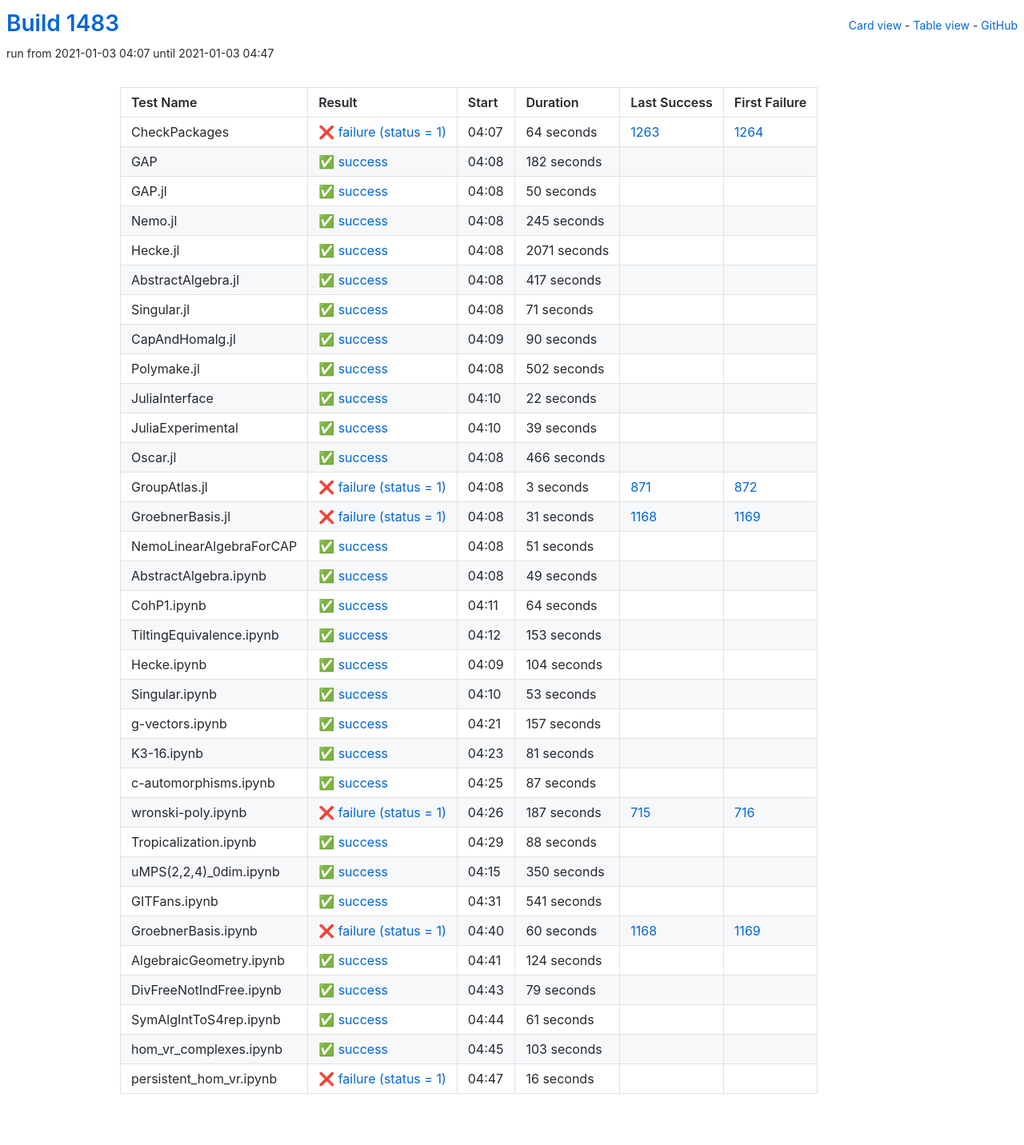
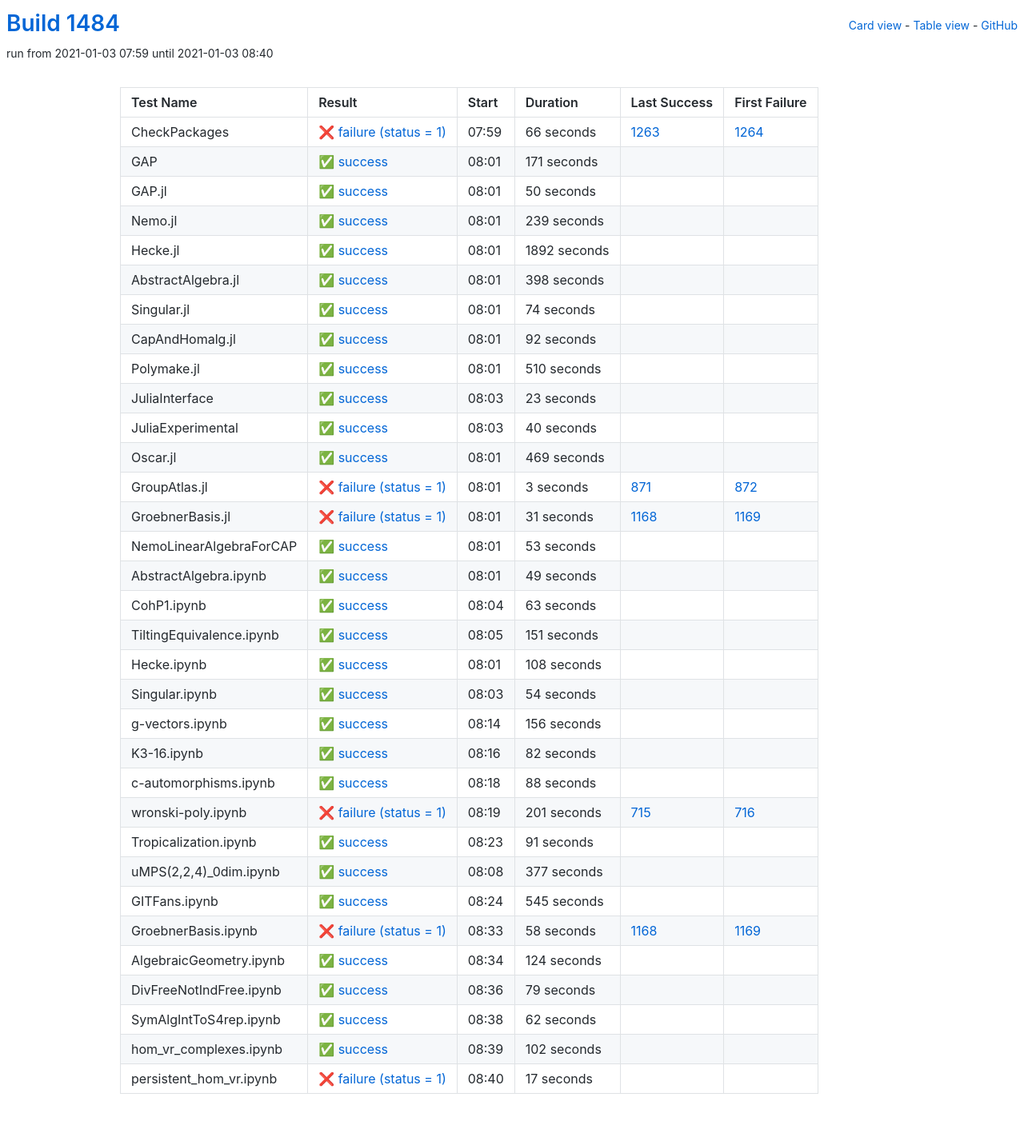
Before and after one commit to oscar-system/oscar-ci-status-stable, a Jekyll site: the page built from table.html, in a window 1280 px wide. Shown: the whole page at 80% size. Built offline with Jekyll 4.4.1, drawn with Linux system fonts in a browser that asks for light colours.

Commit message:
Build #1484

```diff
--- a/_data/ci.yml
+++ b/_data/ci.yml
@@ -1,6 +1,6 @@
 ---
-build: 1483
-build_url: https://oscarci.mathematik.uni-kl.de/job/oscar-stable/1483/
+build: 1484
+build_url: https://oscarci.mathematik.uni-kl.de/job/oscar-stable/1484/
 job: oscar-stable
 organization: oscar-system
 repo: oscar-ci-status-stable
@@ -8,32 +8,32 @@ repourl: https://github.com/oscar-system/oscar-ci-status-stable
 tests:
 - name: CheckPackages
   id: checkpackages
-  log: https://oscarci.mathematik.uni-kl.de/job/oscar-stable/1483/artifact/logs/build-1483/CheckPackages.log
-  start: 2021-01-03 04:07
+  log: https://oscarci.mathematik.uni-kl.de/job/oscar-stable/1484/artifact/logs/build-1484/CheckPackages.log
+  start: 2021-01-03 07:59
   success: false
   exitcode: 1
   status: failure
-  duration: 64
+  duration: 66
   last_success: 1263
   last_success_url: https://oscarci.mathematik.uni-kl.de/job/oscar-stable/1263/
   first_failure: 1264
   first_failure_url: https://oscarci.mathematik.uni-kl.de/job/oscar-stable/1264/
 - name: GAP
   id: gap
-  log: https://oscarci.mathematik.uni-kl.de/job/oscar-stable/1483/artifact/logs/build-1483/GAP.log
-  start: 2021-01-03 04:08
+  log: https://oscarci.mathematik.uni-kl.de/job/oscar-stable/1484/artifact/logs/build-1484/GAP.log
+  start: 2021-01-03 08:01
   success: true
   exitcode: 0
   status: success
-  duration: 182
+  duration: 171
   last_success: false
   last_success_url:
   first_failure: false
   first_failure_url:
 - name: GAP.jl
   id: gap-jl
-  log: https://oscarci.mathematik.uni-kl.de/job/oscar-stable/1483/artifact/logs/build-1483/GAP.jl.log
-  start: 2021-01-03 04:08
+  log: https://oscarci.mathematik.uni-kl.de/job/oscar-stable/1484/artifact/logs/build-1484/GAP.jl.log
+  start: 2021-01-03 08:01
   success: true
   exitcode: 0
   status: success
@@ -44,116 +44,116 @@ tests:
   first_failure_url:
 - name: Nemo.jl
   id: nemo-jl
-  log: https://oscarci.mathematik.uni-kl.de/job/oscar-stable/1483/artifact/logs/build-1483/Nemo.jl.log
-  start: 2021-01-03 04:08
+  log: https://oscarci.mathematik.uni-kl.de/job/oscar-stable/1484/artifact/logs/build-1484/Nemo.jl.log
+  start: 2021-01-03 08:01
   success: true
   exitcode: 0
   status: success
-  duration: 245
+  duration: 239
   last_success: false
   last_success_url:
   first_failure: false
   first_failure_url:
 - name: Hecke.jl
   id: hecke-jl
-  log: https://oscarci.mathematik.uni-kl.de/job/oscar-stable/1483/artifact/logs/build-1483/Hecke.jl.log
-  start: 2021-01-03 04:08
+  log: https://oscarci.mathematik.uni-kl.de/job/oscar-stable/1484/artifact/logs/build-1484/Hecke.jl.log
+  start: 2021-01-03 08:01
   success: true
   exitcode: 0
   status: success
-  duration: 2071
+  duration: 1892
   last_success: false
   last_success_url:
   first_failure: false
   first_failure_url:
 - name: AbstractAlgebra.jl
   id: abstractalgebra-jl
-  log: https://oscarci.mathematik.uni-kl.de/job/oscar-stable/1483/artifact/logs/build-1483/AbstractAlgebra.jl.log
-  start: 2021-01-03 04:08
+  log: https://oscarci.mathematik.uni-kl.de/job/oscar-stable/1484/artifact/logs/build-1484/AbstractAlgebra.jl.log
+  start: 2021-01-03 08:01
   success: true
   exitcode: 0
   status: success
-  duration: 417
+  duration: 398
   last_success: false
   last_success_url:
   first_failure: false
   first_failure_url:
 - name: Singular.jl
   id: singular-jl
-  log: https://oscarci.mathematik.uni-kl.de/job/oscar-stable/1483/artifact/logs/build-1483/Singular.jl.log
-  start: 2021-01-03 04:08
+  log: https://oscarci.mathematik.uni-kl.de/job/oscar-stable/1484/artifact/logs/build-1484/Singular.jl.log
+  start: 2021-01-03 08:01
   success: true
   exitcode: 0
   status: success
-  duration: 71
+  duration: 74
   last_success: false
   last_success_url:
   first_failure: false
   first_failure_url:
 - name: CapAndHomalg.jl
   id: capandhomalg-jl
-  log: https://oscarci.mathematik.uni-kl.de/job/oscar-stable/1483/artifact/logs/build-1483/CapAndHomalg.jl.log
-  start: 2021-01-03 04:09
+  log: https://oscarci.mathematik.uni-kl.de/job/oscar-stable/1484/artifact/logs/build-1484/CapAndHomalg.jl.log
+  start: 2021-01-03 08:01
   success: true
   exitcode: 0
   status: success
-  duration: 90
+  duration: 92
   last_success: false
   last_success_url:
   first_failure: false
   first_failure_url:
 - name: Polymake.jl
   id: polymake-jl
-  log: https://oscarci.mathematik.uni-kl.de/job/oscar-stable/1483/artifact/logs/build-1483/Polymake.jl.log
-  start: 2021-01-03 04:08
+  log: https://oscarci.mathematik.uni-kl.de/job/oscar-stable/1484/artifact/logs/build-1484/Polymake.jl.log
+  start: 2021-01-03 08:01
   success: true
   exitcode: 0
   status: success
-  duration: 502
+  duration: 510
   last_success: false
   last_success_url:
   first_failure: false
   first_failure_url:
 - name: JuliaInterface
   id: juliainterface
-  log: https://oscarci.mathematik.uni-kl.de/job/oscar-stable/1483/artifact/logs/build-1483/JuliaInterface.log
-  start: 2021-01-03 04:10
+  log: https://oscarci.mathematik.uni-kl.de/job/oscar-stable/1484/artifact/logs/build-1484/JuliaInterface.log
+  start: 2021-01-03 08:03
   success: true
   exitcode: 0
   status: success
-  duration: 22
+  duration: 23
   last_success: false
   last_success_url:
   first_failure: false
   first_failure_url:
 - name: JuliaExperimental
   id: juliaexperimental
-  log: https://oscarci.mathematik.uni-kl.de/job/oscar-stable/1483/artifact/logs/build-1483/JuliaExperimental.log
-  start: 2021-01-03 04:10
+  log: https://oscarci.mathematik.uni-kl.de/job/oscar-stable/1484/artifact/logs/build-1484/JuliaExperimental.log
+  start: 2021-01-03 08:03
   success: true
   exitcode: 0
   status: success
-  duration: 39
+  duration: 40
   last_success: false
   last_success_url:
   first_failure: false
   first_failure_url:
 - name: Oscar.jl
   id: oscar-jl
-  log: https://oscarci.mathematik.uni-kl.de/job/oscar-stable/1483/artifact/logs/build-1483/Oscar.jl.log
-  start: 2021-01-03 04:08
+  log: https://oscarci.mathematik.uni-kl.de/job/oscar-stable/1484/artifact/logs/build-1484/Oscar.jl.log
+  start: 2021-01-03 08:01
   success: true
   exitcode: 0
   status: success
-  duration: 466
+  duration: 469
   last_success: false
   last_success_url:
   first_failure: false
   first_failure_url:
 - name: GroupAtlas.jl
   id: groupatlas-jl
-  log: https://oscarci.mathematik.uni-kl.de/job/oscar-stable/1483/artifact/logs/build-1483/GroupAtlas.jl.log
-  start: 2021-01-03 04:08
+  log: https://oscarci.mathematik.uni-kl.de/job/oscar-stable/1484/artifact/logs/build-1484/GroupAtlas.jl.log
+  start: 2021-01-03 08:01
   success: false
   exitcode: 1
   status: failure
@@ -164,8 +164,8 @@ tests:
   first_failure_url: https://oscarci.mathematik.uni-kl.de/job/oscar-stable/872/
 - name: GroebnerBasis.jl
   id: groebnerbasis-jl
-  log: https://oscarci.mathematik.uni-kl.de/job/oscar-stable/1483/artifact/logs/build-1483/GroebnerBasis.jl.log
-  start: 2021-01-03 04:08
+  log: https://oscarci.mathematik.uni-kl.de/job/oscar-stable/1484/artifact/logs/build-1484/GroebnerBasis.jl.log
+  start: 2021-01-03 08:01
   success: false
   exitcode: 1
   status: failure
@@ -176,20 +176,20 @@ tests:
   first_failure_url: https://oscarci.mathematik.uni-kl.de/job/oscar-stable/1169/
 - name: NemoLinearAlgebraForCAP
   id: nemolinearalgebraforcap
-  log: https://oscarci.mathematik.uni-kl.de/job/oscar-stable/1483/artifact/logs/build-1483/NemoLinearAlgebraForCAP.log
-  start: 2021-01-03 04:08
+  log: https://oscarci.mathematik.uni-kl.de/job/oscar-stable/1484/artifact/logs/build-1484/NemoLinearAlgebraForCAP.log
+  start: 2021-01-03 08:01
   success: true
   exitcode: 0
   status: success
-  duration: 51
+  duration: 53
   last_success: false
   last_success_url:
   first_failure: false
   first_failure_url:
 - name: AbstractAlgebra.ipynb
   id: abstractalgebra-ipynb
-  log: https://oscarci.mathematik.uni-kl.de/job/oscar-stable/1483/artifact/logs/build-1483/AbstractAlgebra.ipynb.log
-  start: 2021-01-03 04:08
+  log: https://oscarci.mathematik.uni-kl.de/job/oscar-stable/1484/artifact/logs/build-1484/AbstractAlgebra.ipynb.log
+  start: 2021-01-03 08:01
   success: true
   exitcode: 0
   status: success
@@ -200,104 +200,80 @@ tests:
   first_failure_url:
 - name: CohP1.ipynb
   id: cohp1-ipynb
-  log: https://oscarci.mathematik.uni-kl.de/job/oscar-stable/1483/artifact/logs/build-1483/CohP1.ipynb.log
-  start: 2021-01-03 04:11
+  log: https://oscarci.mathematik.uni-kl.de/job/oscar-stable/1484/artifact/logs/build-1484/CohP1.ipynb.log
+  start: 2021-01-03 08:04
   success: true
   exitcode: 0
   status: success
-  duration: 64
+  duration: 63
   last_success: false
   last_success_url:
   first_failure: false
   first_failure_url:
 - name: TiltingEquivalence.ipynb
   id: tiltingequivalence-ipynb
-  log: https://oscarci.mathematik.uni-kl.de/job/oscar-stable/1483/artifact/logs/build-1483/TiltingEquivalence.ipynb.log
-  start: 2021-01-03 04:12
+  log: https://oscarci.mathematik.uni-kl.de/job/oscar-stable/1484/artifact/logs/build-1484/TiltingEquivalence.ipynb.log
+  start: 2021-01-03 08:05
   success: true
   exitcode: 0
   status: success
-  duration: 153
+  duration: 151
   last_success: false
   last_success_url:
   first_failure: false
   first_failure_url:
 - name: Hecke.ipynb
   id: hecke-ipynb
-  log: https://oscarci.mathematik.uni-kl.de/job/oscar-stable/1483/artifact/logs/build-1483/Hecke.ipynb.log
-  start: 2021-01-03 04:09
+  log: https://oscarci.mathematik.uni-kl.de/job/oscar-stable/1484/artifact/logs/build-1484/Hecke.ipynb.log
+  start: 2021-01-03 08:01
   success: true
   exitcode: 0
   status: success
-  duration: 104
+  duration: 108
   last_success: false
   last_success_url:
   first_failure: false
   first_failure_url:
 - name: Singular.ipynb
   id: singular-ipynb
-  log: https://oscarci.mathematik.uni-kl.de/job/oscar-stable/1483/artifact/logs/build-1483/Singular.ipynb.log
-  start: 2021-01-03 04:10
+  log: https://oscarci.mathematik.uni-kl.de/job/oscar-stable/1484/artifact/logs/build-1484/Singular.ipynb.log
+  start: 2021-01-03 08:03
   success: true
   exitcode: 0
   status: success
-  duration: 53
+  duration: 54
   last_success: false
   last_success_url:
   first_failure: false
   first_failure_url:
 - name: g-vectors.ipynb
   id: g-vectors-ipynb
-  log: https://oscarci.mathematik.uni-kl.de/job/oscar-stable/1483/artifact/logs/build-1483/g-vectors.ipynb.log
-  start: 2021-01-03 04:21
+  log: https://oscarci.mathematik.uni-kl.de/job/oscar-stable/1484/artifact/logs/build-1484/g-vectors.ipynb.log
+  start: 2021-01-03 08:14
   success: true
   exitcode: 0
   status: success
-  duration: 157
+  duration: 156
   last_success: false
   last_success_url:
   first_failure: false
   first_failure_url:
 - name: K3-16.ipynb
   id: k3-16-ipynb
-  log: https://oscarci.mathematik.uni-kl.de/job/oscar-stable/1483/artifact/logs/build-1483/K3-16.ipynb.log
-  start: 2021-01-03 04:23
+  log: https://oscarci.mathematik.uni-kl.de/job/oscar-stable/1484/artifact/logs/build-1484/K3-16.ipynb.log
+  start: 2021-01-03 08:16
   success: true
   exitcode: 0
   status: success
-  duration: 81
+  duration: 82
   last_success: false
   last_success_url:
   first_failure: false
   first_failure_url:
 - name: c-automorphisms.ipynb
   id: c-automorphisms-ipynb
-  log: https://oscarci.mathematik.uni-kl.de/job/oscar-stable/1483/artifact/logs/build-1483/c-automorphisms.ipynb.log
-  start: 2021-01-03 04:25
-  success: true
-  exitcode: 0
-  status: success
-  duration: 87
-  last_success: false
-  last_success_url:
-  first_failure: false
-  first_failure_url:
-- name: wronski-poly.ipynb
-  id: wronski-poly-ipynb
-  log: https://oscarci.mathematik.uni-kl.de/job/oscar-stable/1483/artifact/logs/build-1483/wronski-poly.ipynb.log
-  start: 2021-01-03 04:26
-  success: false
-  exitcode: 1
-  status: failure
-  duration: 187
-  last_success: 715
-  last_success_url: https://oscarci.mathematik.uni-kl.de/job/oscar-stable/715/
-  first_failure: 716
-  first_failure_url: https://oscarci.mathematik.uni-kl.de/job/oscar-stable/716/
-- name: Tropicalization.ipynb
-  id: tropicalization-ipynb
-  log: https://oscarci.mathematik.uni-kl.de/job/oscar-stable/1483/artifact/logs/build-1483/Tropicalization.ipynb.log
-  start: 2021-01-03 04:29
+  log: https://oscarci.mathematik.uni-kl.de/job/oscar-stable/1484/artifact/logs/build-1484/c-automorphisms.ipynb.log
+  start: 2021-01-03 08:18
   success: true
   exitcode: 0
   status: success
@@ -306,46 +282,70 @@ tests:
   last_success_url:
   first_failure: false
   first_failure_url:
-- name: uMPS(2,2,4)_0dim.ipynb
-  id: umps-2-2-4-0dim-ipynb
-  log: https://oscarci.mathematik.uni-kl.de/job/oscar-stable/1483/artifact/logs/build-1483/uMPS-2-2-4-_0dim.ipynb.log
-  start: 2021-01-03 04:15
+- name: wronski-poly.ipynb
+  id: wronski-poly-ipynb
+  log: https://oscarci.mathematik.uni-kl.de/job/oscar-stable/1484/artifact/logs/build-1484/wronski-poly.ipynb.log
+  start: 2021-01-03 08:19
+  success: false
+  exitcode: 1
+  status: failure
+  duration: 201
+  last_success: 715
+  last_success_url: https://oscarci.mathematik.uni-kl.de/job/oscar-stable/715/
+  first_failure: 716
+  first_failure_url: https://oscarci.mathematik.uni-kl.de/job/oscar-stable/716/
+- name: Tropicalization.ipynb
+  id: tropicalization-ipynb
+  log: https://oscarci.mathematik.uni-kl.de/job/oscar-stable/1484/artifact/logs/build-1484/Tropicalization.ipynb.log
+  start: 2021-01-03 08:23
   success: true
   exitcode: 0
   status: success
-  duration: 350
+  duration: 91
+  last_success: false
+  last_success_url:
+  first_failure: false
+  first_failure_url:
+- name: uMPS(2,2,4)_0dim.ipynb
+  id: umps-2-2-4-0dim-ipynb
+  log: https://oscarci.mathematik.uni-kl.de/job/oscar-stable/1484/artifact/logs/build-1484/uMPS-2-2-4-_0dim.ipynb.log
+  start: 2021-01-03 08:08
+  success: true
+  exitcode: 0
+  status: success
+  duration: 377
   last_success: false
   last_success_url:
   first_failure: false
   first_failure_url:
 - name: GITFans.ipynb
   id: gitfans-ipynb
-  log: https://oscarci.mathematik.uni-kl.de/job/oscar-stable/1483/artifact/logs/build-1483/GITFans.ipynb.log
-  start: 2021-01-03 04:31
+  log: https://oscarci.mathematik.uni-kl.de/job/oscar-stable/1484/artifact/logs/build-1484/GITFans.ipynb.log
+  start: 2021-01-03 08:24
   success: true
   exitcode: 0
   status: success
-  duration: 541
+  duration: 545
   last_success: false
   last_success_url:
   first_failure: false
   first_failure_url:
 - name: GroebnerBasis.ipynb
   id: groebnerbasis-ipynb
-  log: https://oscarci.mathematik.uni-kl.de/job/oscar-stable/1483/artifact/logs/build-1483/GroebnerBasis.ipynb.log
-  start: 2021-01-03 04:40
+  log: https://oscarci.mathematik.uni-kl.de/job/oscar-stable/1484/artifact/logs/build-1484/GroebnerBasis.ipynb.log
+  start: 2021-01-03 08:33
   success: false
   exitcode: 1
   status: failure
-  duration: 60
+  duration: 58
   last_success: 1168
   last_success_url: https://oscarci.mathematik.uni-kl.de/job/oscar-stable/1168/
   first_failure: 1169
   first_failure_url: https://oscarci.mathematik.uni-kl.de/job/oscar-stable/1169/
 - name: AlgebraicGeometry.ipynb
   id: algebraicgeometry-ipynb
-  log: https://oscarci.mathematik.uni-kl.de/job/oscar-stable/1483/artifact/logs/build-1483/AlgebraicGeometry.ipynb.log
-  start: 2021-01-03 04:41
+  log: https://oscarci.mathematik.uni-kl.de/job/oscar-stable/1484/artifact/logs/build-1484/AlgebraicGeometry.ipynb.log
+  start: 2021-01-03 08:34
   success: true
   exitcode: 0
   status: success
@@ -356,8 +356,8 @@ tests:
   first_failure_url:
 - name: DivFreeNotIndFree.ipynb
   id: divfreenotindfree-ipynb
-  log: https://oscarci.mathematik.uni-kl.de/job/oscar-stable/1483/artifact/logs/build-1483/DivFreeNotIndFree.ipynb.log
-  start: 2021-01-03 04:43
+  log: https://oscarci.mathematik.uni-kl.de/job/oscar-stable/1484/artifact/logs/build-1484/DivFreeNotIndFree.ipynb.log
+  start: 2021-01-03 08:36
   success: true
   exitcode: 0
   status: success
@@ -368,36 +368,36 @@ tests:
   first_failure_url:
 - name: SymAlgIntToS4rep.ipynb
   id: symalginttos4rep-ipynb
-  log: https://oscarci.mathematik.uni-kl.de/job/oscar-stable/1483/artifact/logs/build-1483/SymAlgIntToS4rep.ipynb.log
-  start: 2021-01-03 04:44
+  log: https://oscarci.mathematik.uni-kl.de/job/oscar-stable/1484/artifact/logs/build-1484/SymAlgIntToS4rep.ipynb.log
+  start: 2021-01-03 08:38
   success: true
   exitcode: 0
   status: success
-  duration: 61
+  duration: 62
   last_success: false
   last_success_url:
   first_failure: false
   first_failure_url:
 - name: hom_vr_complexes.ipynb
   id: hom-vr-complexes-ipynb
-  log: https://oscarci.mathematik.uni-kl.de/job/oscar-stable/1483/artifact/logs/build-1483/hom_vr_complexes.ipynb.log
-  start: 2021-01-03 04:45
+  log: https://oscarci.mathematik.uni-kl.de/job/oscar-stable/1484/artifact/logs/build-1484/hom_vr_complexes.ipynb.log
+  start: 2021-01-03 08:39
   success: true
   exitcode: 0
   status: success
-  duration: 103
+  duration: 102
   last_success: false
   last_success_url:
   first_failure: false
   first_failure_url:
 - name: persistent_hom_vr.ipynb
   id: persistent-hom-vr-ipynb
-  log: https://oscarci.mathematik.uni-kl.de/job/oscar-stable/1483/artifact/logs/build-1483/persistent_hom_vr.ipynb.log
-  start: 2021-01-03 04:47
+  log: https://oscarci.mathematik.uni-kl.de/job/oscar-stable/1484/artifact/logs/build-1484/persistent_hom_vr.ipynb.log
+  start: 2021-01-03 08:40
   success: false
   exitcode: 1
   status: failure
-  duration: 16
+  duration: 17
   last_success: false
   last_success_url:
   first_failure: false
```
Also changed, not shown: README.md.
